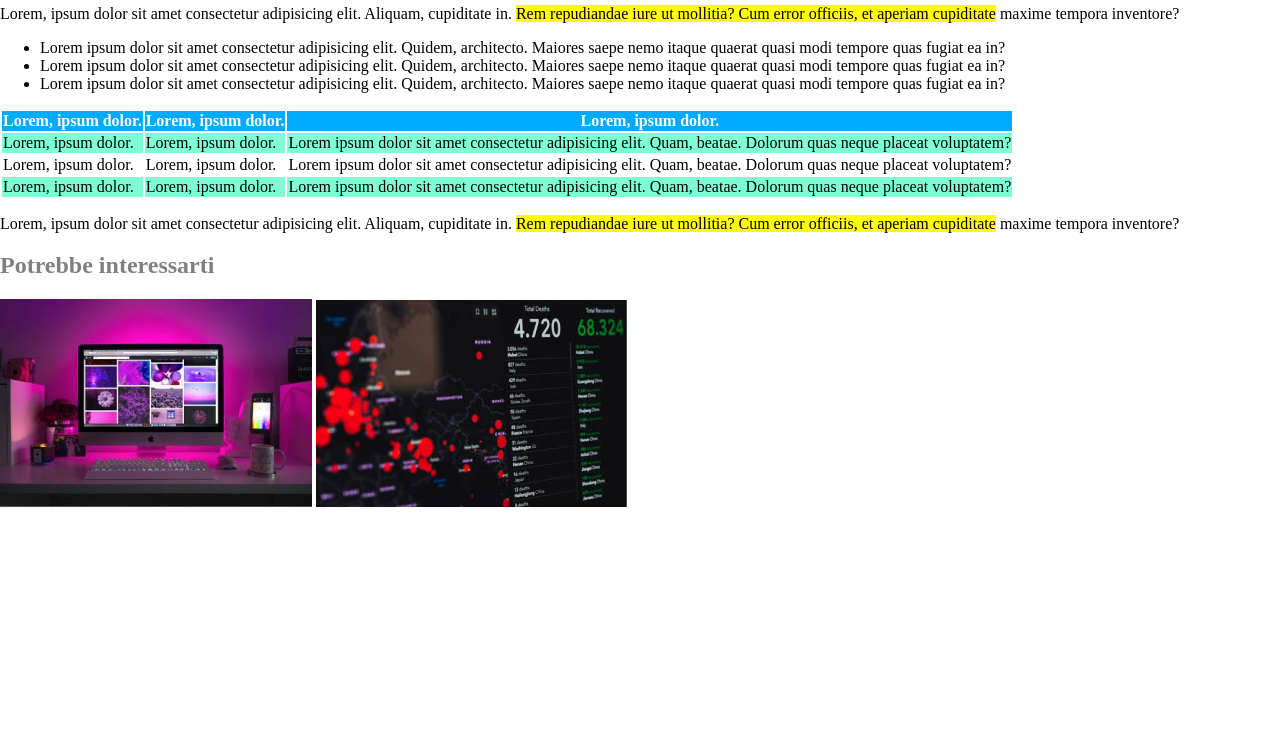
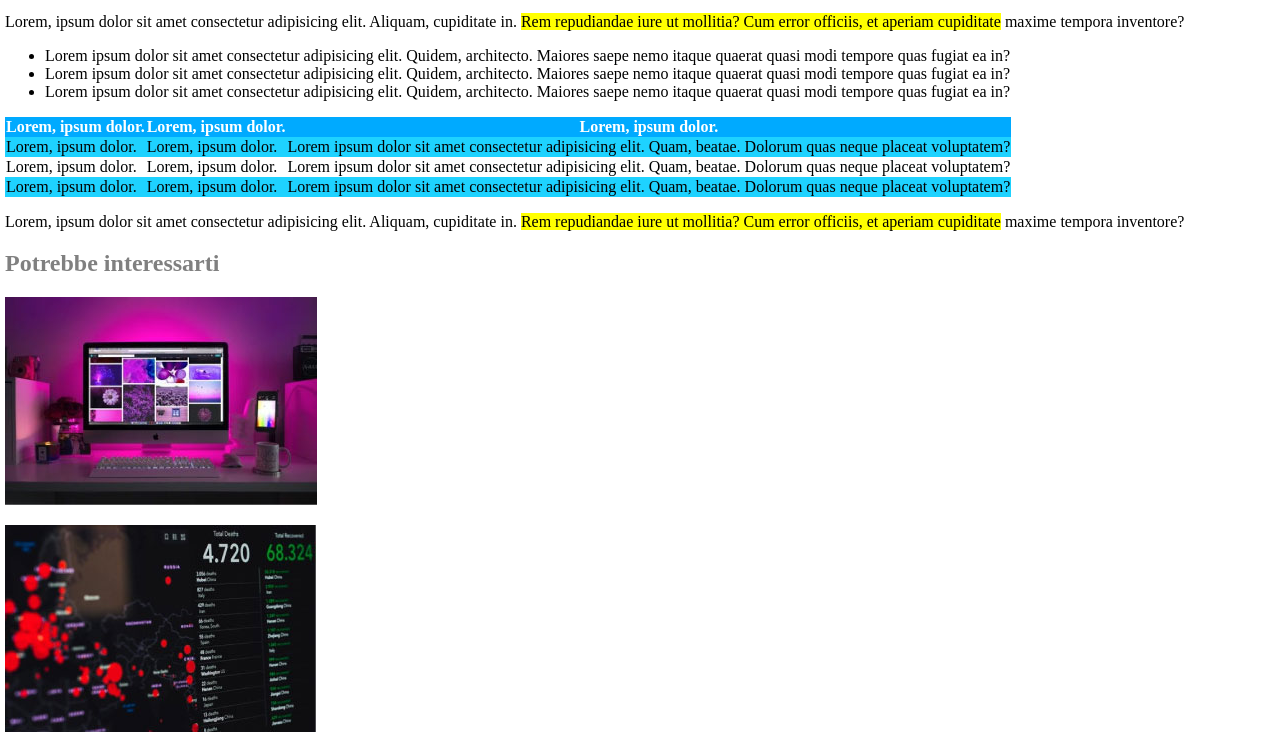
Before and after one commit to EneaSema/html-css-booleaner, a plain HTML site: page index.html in a window 1280 px wide. Shown: the part 599-1339 px from the top of the page. Before the commit the page ends 1110 px from the top, so only its background shows below. Drawn offline with Linux system fonts and the light colour scheme.

Commit message:
sistemazione css

```diff
--- a/css/style.css
+++ b/css/style.css
@@ -5,7 +5,7 @@
 } */
 
 body {
-  margin: 0;
+  margin-left: 5px;
 }
 
 header {
@@ -20,23 +20,45 @@ header {
 }
 
 a {
-  color: rgb(0, 204, 255);
+  color: rgba(0, 204, 255, 0.884);
 }
 
 .importanza {
   background-color: yellow;
 }
 
+table {
+  border-collapse: collapse;
+  border-spacing: 5px;
+}
 thead {
   background-color: rgb(0, 170, 255);
   color: white;
   text-align: center;
 }
-.background-aquamarine {
-  background-color: aquamarine;
+td {
+
+    padding top: 5px;
+    padding bottom: 5px;
+}
+
+.riga_centrale {
+  text-align: justify;
+}
+.background-azzurino {
+  background-color: rgba(0, 204, 255, 0.884);
   color: black;
 }
 
 h2 {
   color: grey;
 }
+
+.monitor {
+  display: block;
+}
+
+.foto_finale {
+  display: block;
+  padding-top: 20px;
+}
--- a/index.html
+++ b/index.html
@@ -71,14 +71,14 @@
         <thead>
           <tr>
             <th>Lorem, ipsum dolor.</th>
-            <th>Lorem, ipsum dolor.</th>
+            <th class="riga_centrale">Lorem, ipsum dolor.</th>
             <th>Lorem, ipsum dolor.</th>
           </tr>
         </thead>
         <tbody>
-          <tr class="background-aquamarine">
+          <tr class="background-azzurino">
             <td>Lorem, ipsum dolor.</td>
-            <td>Lorem, ipsum dolor.</td>
+            <td class="riga_centrale">Lorem, ipsum dolor.</td>
             <td>
               Lorem ipsum dolor sit amet consectetur adipisicing elit. Quam,
               beatae. Dolorum quas neque placeat voluptatem?
@@ -86,15 +86,15 @@
           </tr>
           <tr>
             <td>Lorem, ipsum dolor.</td>
-            <td>Lorem, ipsum dolor.</td>
+            <td class="riga_centrale">Lorem, ipsum dolor.</td>
             <td>
               Lorem ipsum dolor sit amet consectetur adipisicing elit. Quam,
               beatae. Dolorum quas neque placeat voluptatem?
             </td>
           </tr>
-          <tr class="background-aquamarine">
+          <tr class="background-azzurino">
             <td>Lorem, ipsum dolor.</td>
-            <td>Lorem, ipsum dolor.</td>
+            <td class="riga_centrale">Lorem, ipsum dolor.</td>
             <td>
               Lorem ipsum dolor sit amet consectetur adipisicing elit. Quam,
               beatae. Dolorum quas neque placeat voluptatem?
@@ -115,8 +115,8 @@
       </p>
       <!-- fine paragrafo -->
       <h2>Potrebbe interessarti</h2>
-      <img src="./img/monitor.jpg" alt="monitor" />
-      <img src="./img/graph.jpg" alt="screen" />
+      <img class="monitor" src="./img/monitor.jpg" alt="monitor" />
+      <img class="foto_finale" src="./img/graph.jpg" alt="screen" />
     </main>
   </body>
 </html>
```
